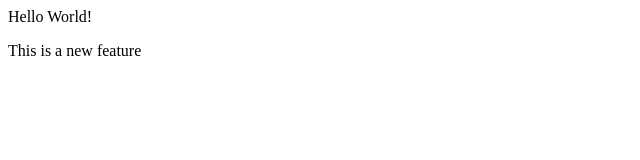
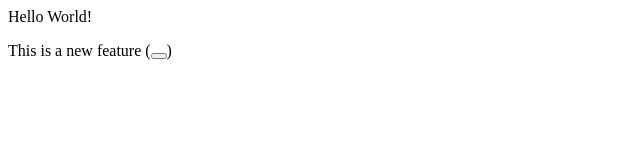
Before and after one commit to Aayush303-ai/Github-and-vscode-Practice., a plain HTML site: page index.html in a window 1280 px wide. Shown: the full height of the page, 0-640 px from the left. Drawn offline with Linux system fonts and the light colour scheme.

Commit message:
Button Added

```diff
--- a/index.html
+++ b/index.html
@@ -1,2 +1,2 @@
 <p>Hello World!</p>
-<p>This is a new feature</p>
+<p>This is a new feature (<button type=""></button>)</p>
```
